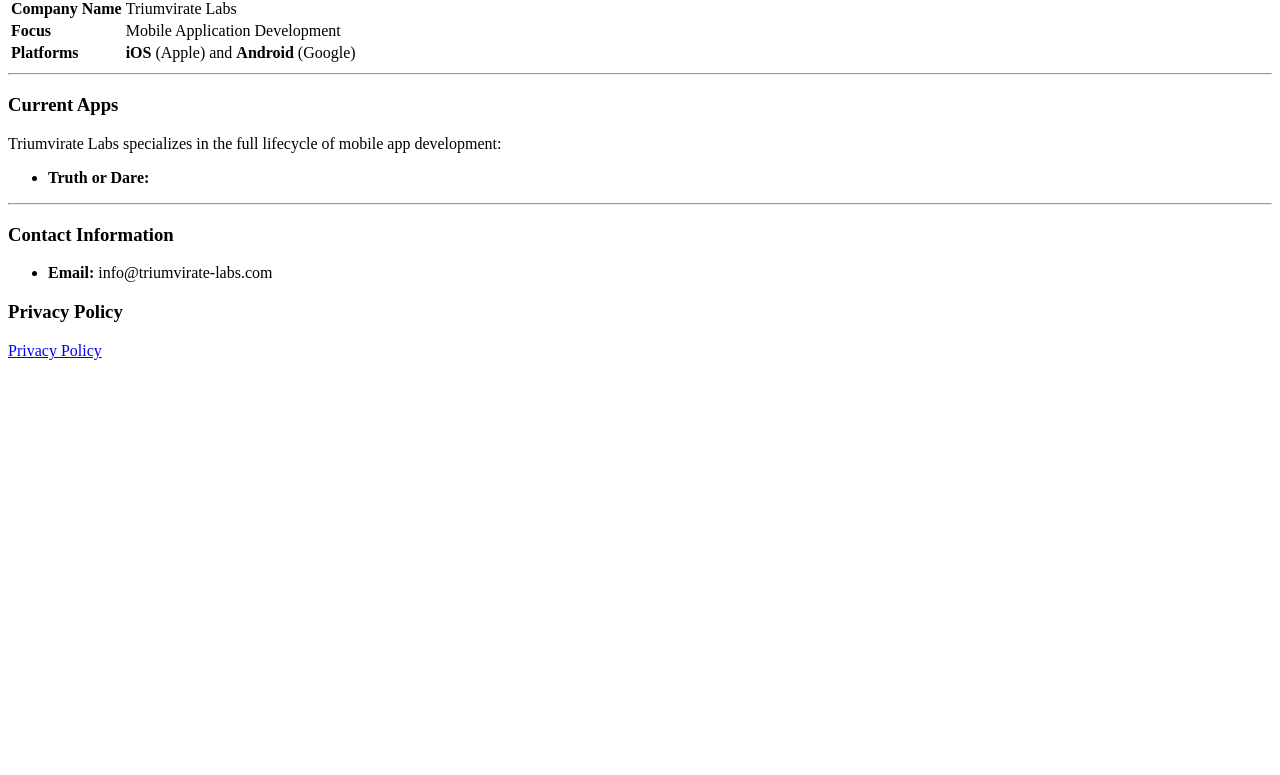
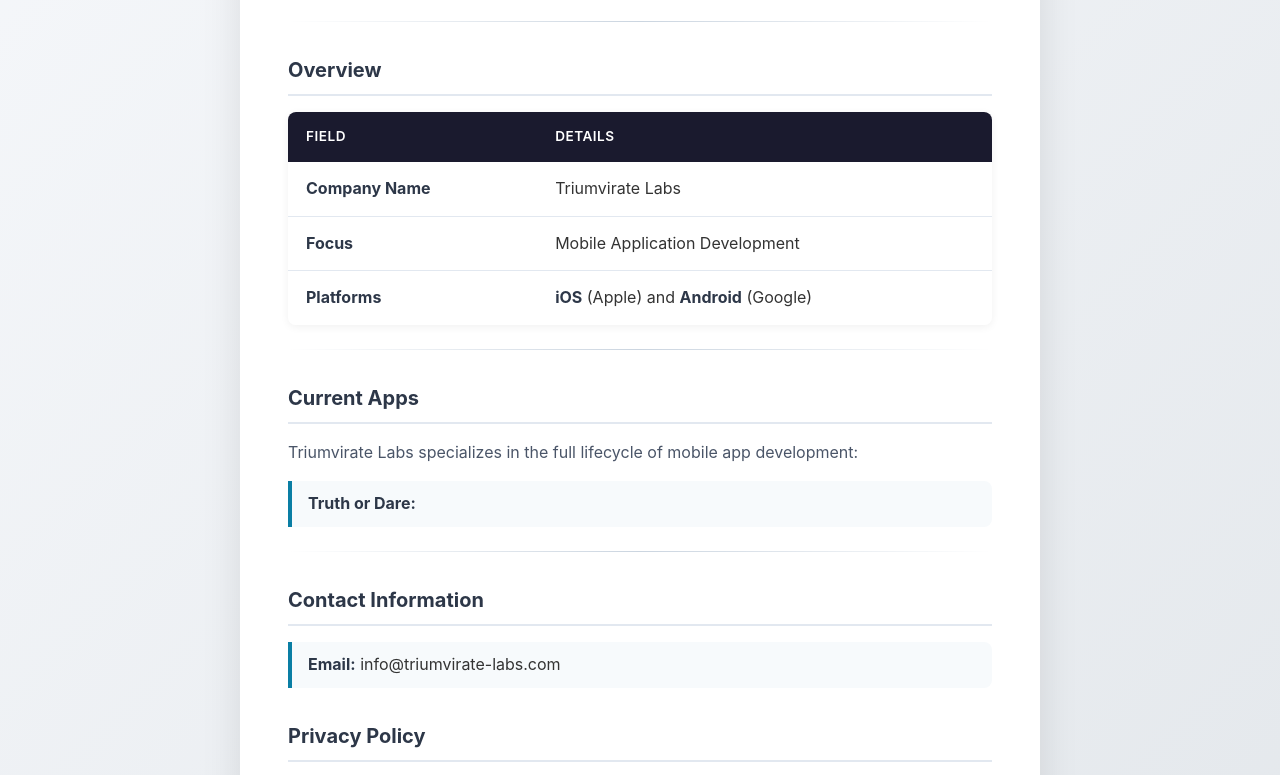
Before and after one commit to triumvirate-labs/triumviratelabs.github.io, a plain HTML site: page index.html in a window 1280 px wide. Shown: the part 142-917 px from the top of the page. Before the commit the page ends 800 px from the top, so only its background shows below. Drawn offline with Linux system fonts and the light colour scheme.

Commit message:
Update index.html

```diff
--- a/index.html
+++ b/index.html
@@ -1,11 +1,146 @@
+<!DOCTYPE html>
+<html lang="en">
+<head>
+  <meta charset="UTF-8">
+  <meta name="viewport" content="width=device-width, initial-scale=1.0">
+  <title>Triumvirate Labs</title>
+  <style>
+    * {
+      margin: 0;
+      padding: 0;
+      box-sizing: border-box;
+    }
+
+    body {
+      font-family: -apple-system, BlinkMacSystemFont, 'Segoe UI', Roboto, Oxygen, Ubuntu, sans-serif;
+      line-height: 1.6;
+      color: #333;
+      background: linear-gradient(135deg, #f5f7fa 0%, #e4e8ec 100%);
+      min-height: 100vh;
+      padding: 40px 20px;
+    }
+
+    .container {
+      max-width: 800px;
+      margin: 0 auto;
+      background: #fff;
+      border-radius: 16px;
+      box-shadow: 0 10px 40px rgba(0, 0, 0, 0.1);
+      padding: 48px;
+    }
+
+    h2 {
+      font-size: 2rem;
+      color: #1a1a2e;
+      margin-bottom: 24px;
+      text-align: center;
+    }
+
+    h3 {
+      font-size: 1.25rem;
+      color: #2d3748;
+      margin: 32px 0 16px;
+      padding-bottom: 8px;
+      border-bottom: 2px solid #e2e8f0;
+    }
+
+    hr {
+      border: none;
+      height: 1px;
+      background: linear-gradient(to right, transparent, #cbd5e0, transparent);
+      margin: 24px 0;
+    }
+
+    table {
+      width: 100%;
+      border-collapse: collapse;
+      margin: 16px 0;
+      border-radius: 8px;
+      overflow: hidden;
+      box-shadow: 0 2px 8px rgba(0, 0, 0, 0.06);
+    }
+
+    th, td {
+      padding: 14px 18px;
+      text-align: left;
+    }
+
+    th {
+      background: #1a1a2e;
+      color: #fff;
+      font-weight: 600;
+      text-transform: uppercase;
+      font-size: 0.85rem;
+      letter-spacing: 0.5px;
+    }
+
+    td {
+      background: #fff;
+      border-bottom: 1px solid #e2e8f0;
+    }
+
+    tr:last-child td {
+      border-bottom: none;
+    }
+
+    tr:hover td {
+      background: #f7fafc;
+    }
+
+    p {
+      color: #4a5568;
+      margin-bottom: 16px;
+    }
+
+    ul {
+      list-style: none;
+      margin: 12px 0;
+    }
+
+    li {
+      padding: 10px 16px;
+      background: #f7fafc;
+      border-left: 4px solid #0a7ea4;
+      margin-bottom: 8px;
+      border-radius: 0 8px 8px 0;
+      transition: all 0.2s ease;
+    }
+
+    li:hover {
+      background: #edf2f7;
+      transform: translateX(4px);
+    }
+
+    a {
+      color: #0a7ea4;
+      text-decoration: none;
+      font-weight: 500;
+      transition: color 0.2s ease;
+    }
+
+    a:hover {
+      color: #065a75;
+      text-decoration: underline;
+    }
+
+    strong {
+      color: #2d3748;
+    }
+  </style>
+</head>
+<body>
+  <div class="container">
     <h2>🏢 Triumvirate Labs Company Information</h2>
+
     <hr>
-<h3><strong>Overview</strong></h3>
+
+    <h3>Overview</h3>
+
     <table>
       <thead>
         <tr>
-      <th style="text-align: left;">Field</th>
-      <th style="text-align: left;">Details</th>
+          <th>Field</th>
+          <th>Details</th>
         </tr>
       </thead>
       <tbody>
@@ -23,16 +158,26 @@
         </tr>
       </tbody>
     </table>
+
     <hr>
-<h3><strong>Current Apps</strong></h3>
+
+    <h3>Current Apps</h3>
+
     <p>Triumvirate Labs specializes in the full lifecycle of mobile app development:</p>
+
     <ul>
       <li><strong>Truth or Dare:</strong></li>
     </ul>
+
     <hr>
-<h3><strong>Contact Information</strong></h3>
+
+    <h3>Contact Information</h3>
     <ul>
       <li><strong>Email:</strong> info@triumvirate-labs.com</li>
     </ul>
-<h3><strong>Privacy Policy</strong></h3>
+
+    <h3>Privacy Policy</h3>
     <p><a href="privacy-policy.md">Privacy Policy</a></p>
+  </div>
+</body>
+</html>
```
Lines whose indentation alone changed are shown as unchanged.
